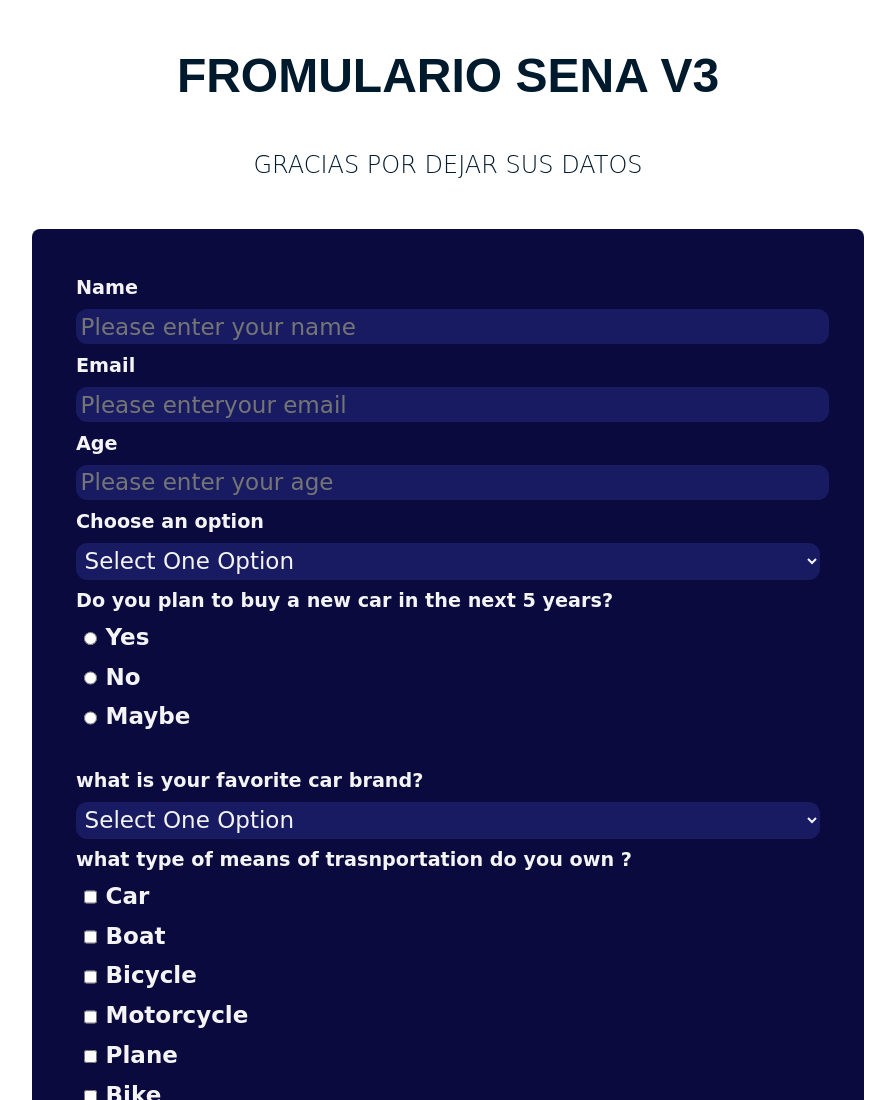
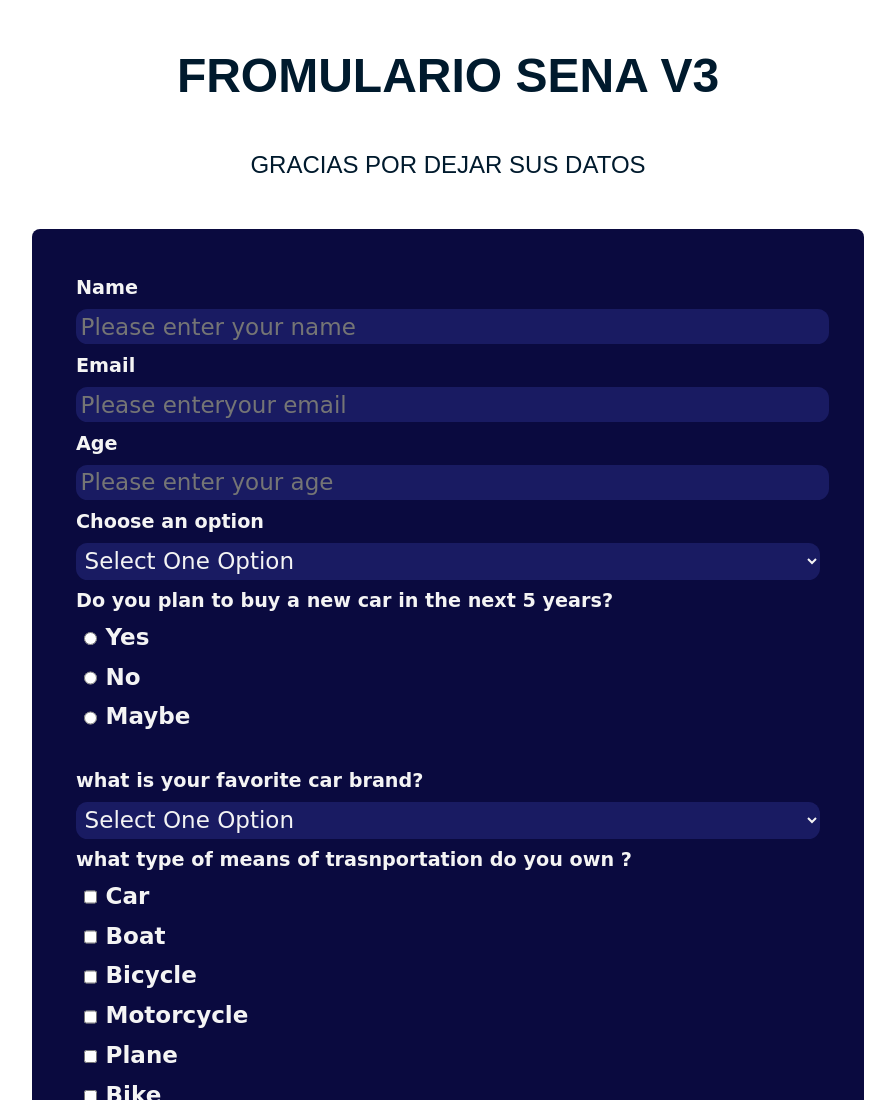
Before and after one commit to BryanMBS/FORMULARIO_SENA2, a website built with webpack: page src/index.html in a window 1280 px wide. Shown: the top 1100 px of the page, without its empty margins (192-1087 px from the left). Built offline with nearby package versions, Linux system fonts and the light colour scheme.

Commit message:
se realiza cambio al font manily del componente P

```diff
--- a/src/assets/style.css
+++ b/src/assets/style.css
@@ -26,7 +26,7 @@
 }
 
 p {
-  font-family: 'Italianno', cursive;
+  font-family: 'Sans-serif', sans-serif, cursive;
   font-weight: 300;
   text-align: center;
   margin: 5px auto 50px auto;
```
